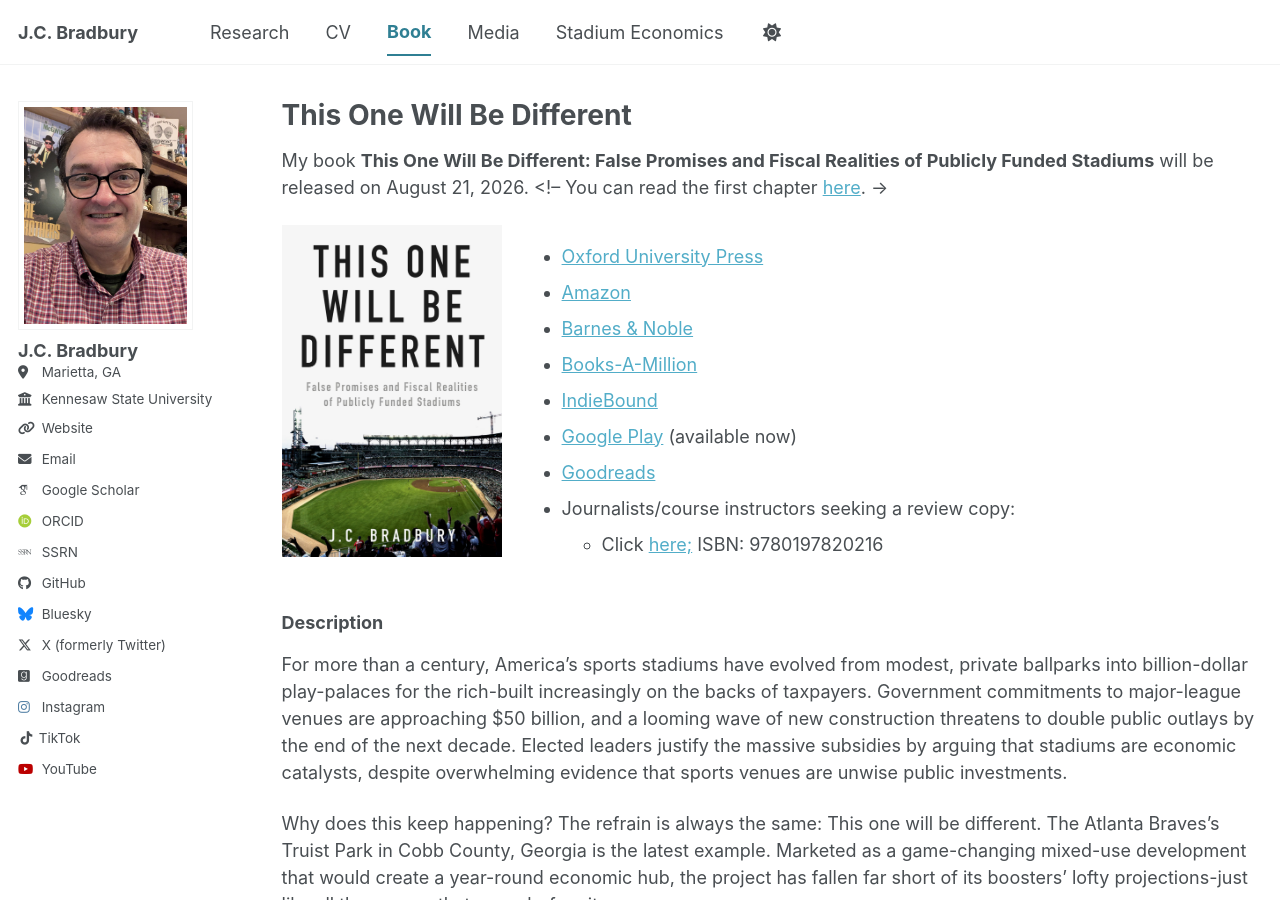
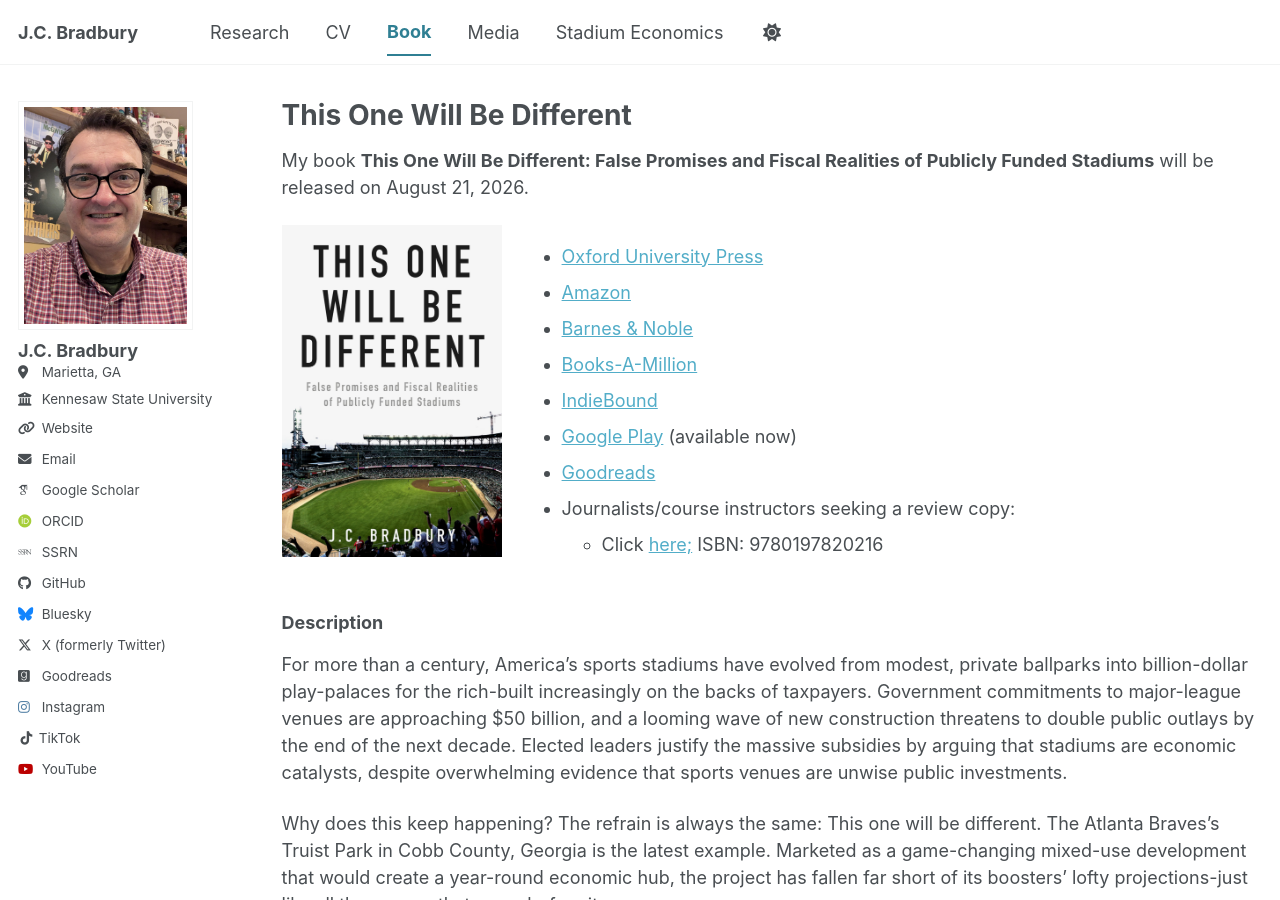
Before and after one commit to jcbradbury/jcbradbury.github.io, a Jekyll site: the page built from _pages/towbd.md, in a window 1280 px wide and 900 px high. Built offline with Jekyll 4.4.1, drawn with Linux system fonts in a browser that asks for light colours; some web fonts are replaced; a script bundle is joined from its source files by our own code; library files that are not in the unit come from our copies; some of the changed lines change nothing that is shown.

Commit message:
Update towbd.md

```diff
--- a/_pages/towbd.md
+++ b/_pages/towbd.md
@@ -6,7 +6,9 @@
 author_profile: true
 ---
 
-My book **This One Will Be Different: False Promises and Fiscal Realities of Publicly Funded Stadiums** will be released on August 21, 2026. <!-- You can read the first chapter [here](https://academic.oup.com/book/62944/chapter/564466104). ->
+My book **This One Will Be Different: False Promises and Fiscal Realities of Publicly Funded Stadiums** will be released on August 21, 2026. <!--
+You can read the first chapter [here](https://academic.oup.com/book/62944/chapter/564466104).
+-->
 
 <div style="display: flex; align-items: flex-start; gap: 20px; flex-wrap: wrap;">
 
```
